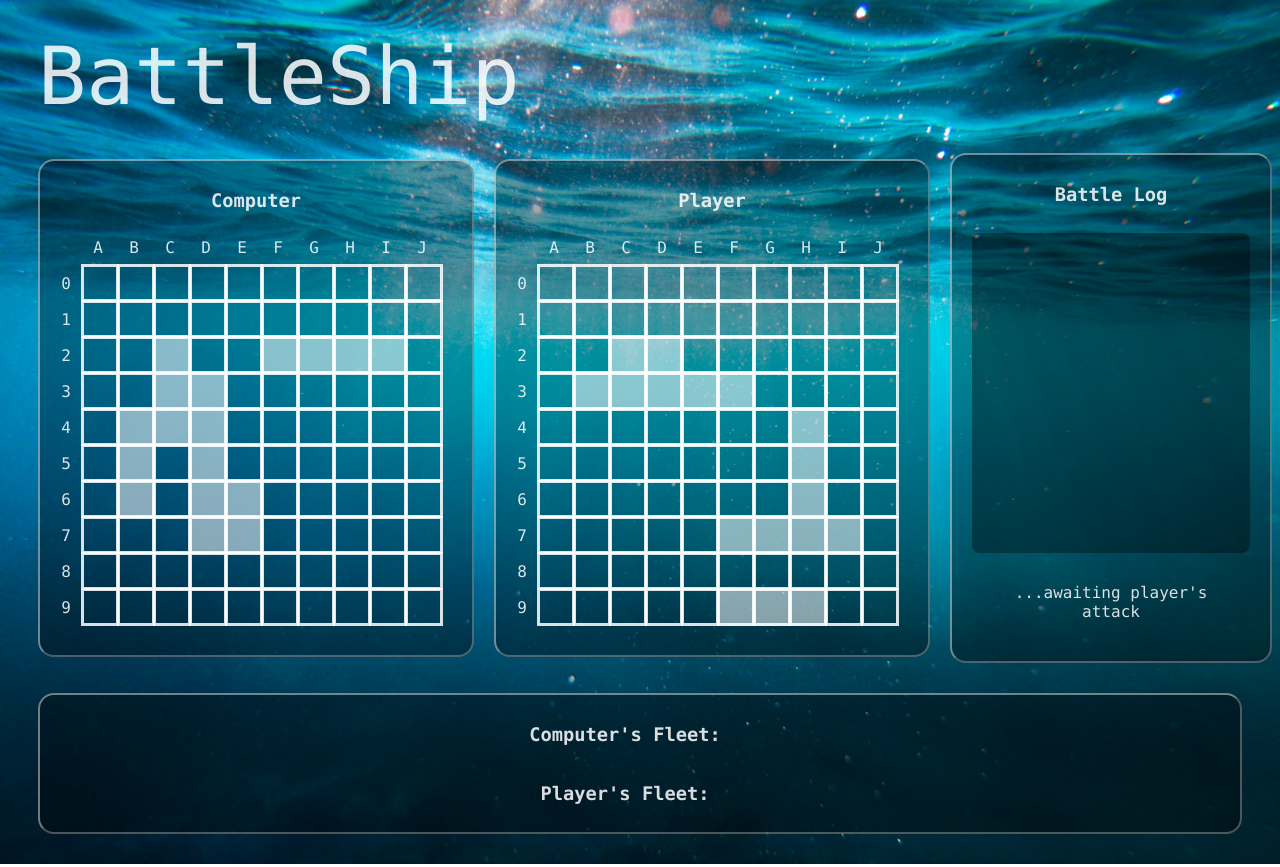
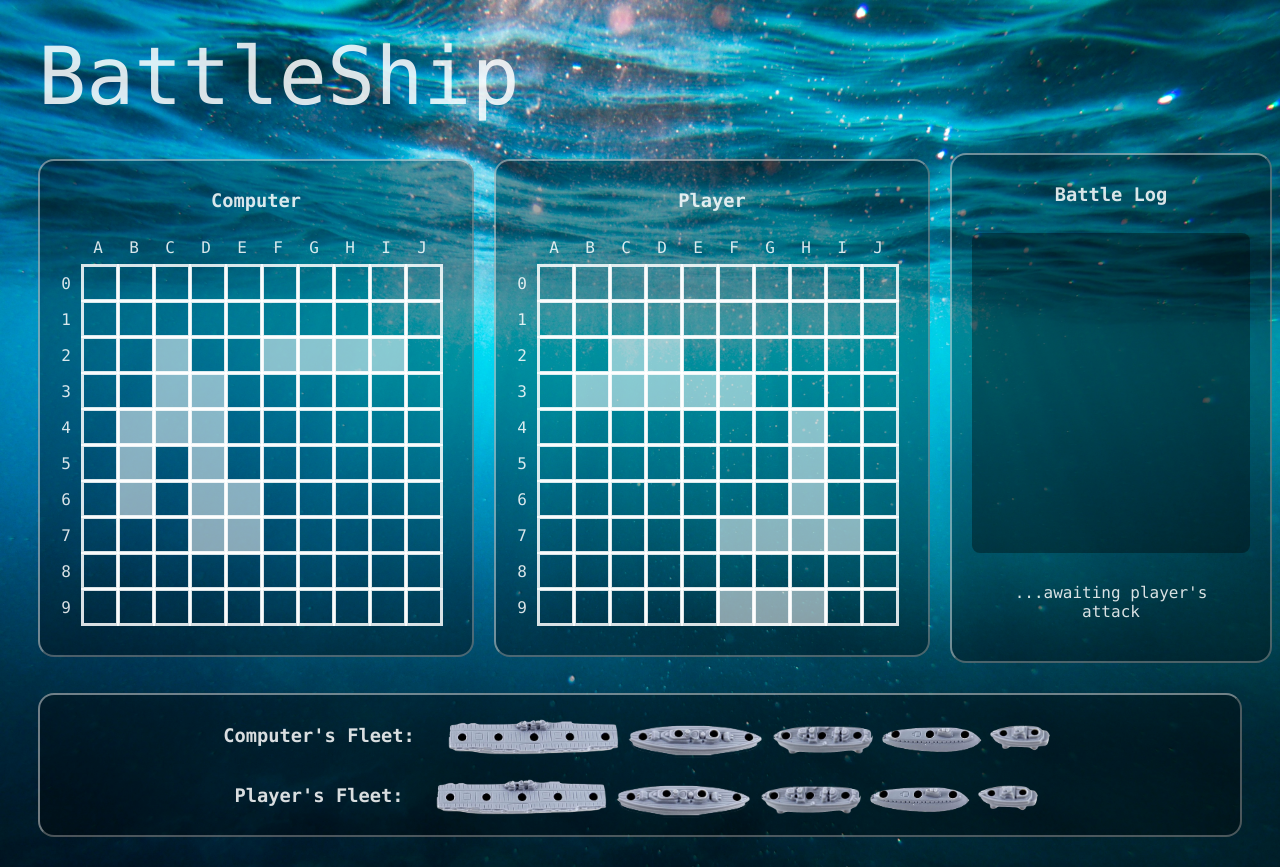
Before and after one commit to bkcheung/Battleship, a website built with webpack: page src/index.html in a window 1280 px wide. Built offline with nearby package versions, Linux system fonts and the light colour scheme.

Commit message:
ui: add styling for hit ships in fleet section

```diff
--- a/src/style.css
+++ b/src/style.css
@@ -117,28 +117,41 @@ span{
     align-items: center;
     margin-left: 30px;
 }
-#aircraft{
+.fleetStatus{
+    margin: 10px 0px;
+    height: 2.25em;
+    width: 2.25em;
+
+}
+.fleetStatus.hit{
+    background-image: url("./img/hit.png");
+    background-size: contain;
+}
+.shipRender{
+    height: 60px;
+    display: flex;
+    justify-content: center;
+    align-items: center;
+}
+.aircraft-carrier{
     background-image: url("./img/aircraft-carrier.png");
-    width: 200px;
-    height: 60px;
+    background-position: -1px 5px;
 }
-#battleship{
+.battleship{
     background-image: url("./img/battleship.png");
-    width: 180px;
-    height: 60px;
+    background-position: -1px 12px;
 }
-#cruiser{
+.cruiser{
     background-image: url("./img/cruiser.png");
-    width: 150px;
-    height: 60px;
+    background-size: 110%;
+    background-position: -3px 14px;
 }
-#sub{
+.submarine{
     background-image: url("./img/sub.png");
-    width: 150px;
-    height: 60px;
+    background-size: 105%;
+    background-position: 1px 16px;
 }
-#destroyer{
+.destroyer{
     background-image: url("./img/destroyer.png");
-    width: 100px;
-    height: 60px;
+    background-position: 0px 11px;
 }
```
Also changed, not shown: src/img/hit-plain.png (added), src/img/hit.png (added).
